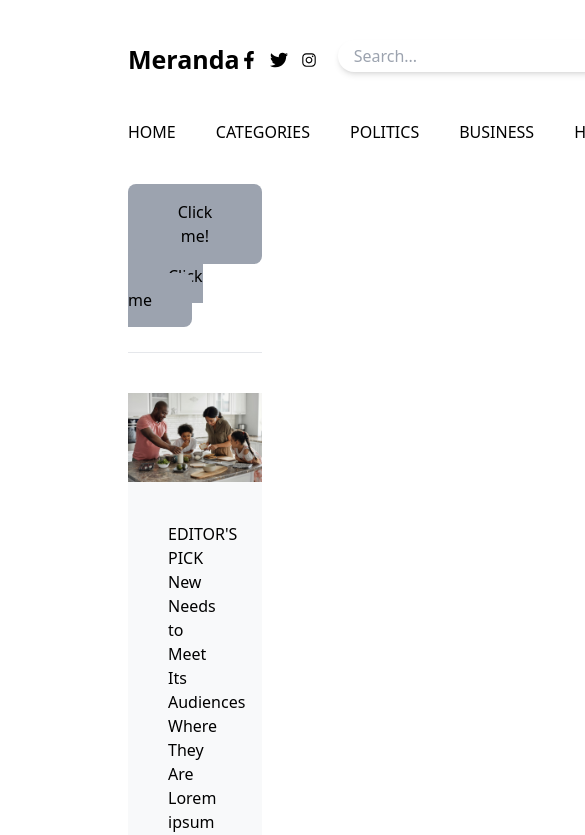
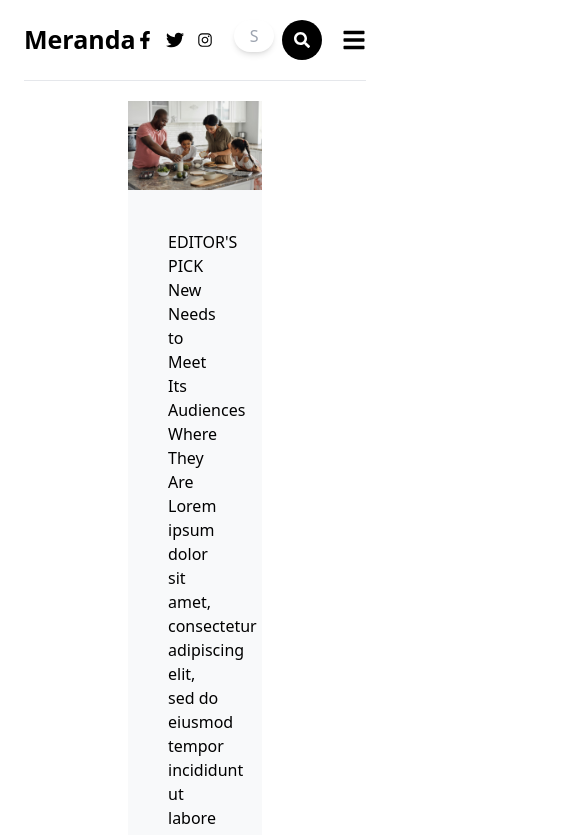
Before and after one commit to StaeyKay/blog, a React (Vite) app: page / in a window 390 px wide. Shown: the top 835 px of the page, 585 px wide, since content can reach past the window. Built offline with nearby package versions, Linux system fonts and the light colour scheme.

Commit message:
Implemeted responsiveness on the navbar

```diff
--- a/src/components/navbar.jsx
+++ b/src/components/navbar.jsx
@@ -1,55 +1,75 @@
-import React from 'react'
-import { Link, useNavigate } from 'react-router-dom';
-import { FaFacebookF } from "react-icons/fa";
-import { FaTwitter } from "react-icons/fa";
+import React, { useState } from "react";
+import { Link } from "react-router-dom";
+import { FaFacebookF, FaTwitter, FaSearch, FaBars } from "react-icons/fa";
 import { IoLogoInstagram } from "react-icons/io";
-import { FaSearch } from "react-icons/fa";
-import K from "../constants"
-
+import K from "../constants";
 
 const Navbar = () => {
-  const navigate = useNavigate()
+  const [isMenuOpen, setIsMenuOpen] = useState(false);
 
   return (
-    <div className='py-10 space-y-10 px-[128px]'>
-      <div className='flex justify-between items-center'>
-        <span className='font-semibold text-[25px]'>Meranda</span>
-        <div className='flex justify-between items-center space-x-5'>
-          <div className='flex space-x-3'>
-            <FaFacebookF className='text-lg' />
-            <FaTwitter className='text-lg' />
-            <IoLogoInstagram className='text-lg' />
+    <div className="py-5 px-6 md:px-10 lg:px-[128px]">
+      <div className="flex justify-between items-center">
+        {/* Logo */}
+        <span className="font-semibold text-[25px]">Meranda</span>
+
+        <div className="flex items-center space-x-5">
+          {/* Social Icons and Search */}
+          <div className="flex space-x-3">
+            <FaFacebookF className="text-lg" />
+            <FaTwitter className="text-lg" />
+            <IoLogoInstagram className="text-lg" />
           </div>
 
-          <div className='flex space-x-2'>
+          {/* Search Input */}
+          <div className="flex space-x-2">
             <form action="">
-              <input type="text" className='shadow-md border-none rounded-full px-4 py-1 outline-none' placeholder='Search...' />
+              <input
+                type="text"
+                className="shadow-md border-none rounded-full px-4 py-1 outline-none w-full md:w-auto"
+                placeholder="Search..."
+              />
             </form>
-            <div className='bg-black p-3 rounded-full'>
-              <FaSearch className='text-white' />
+            <div className="bg-black p-3 rounded-full">
+              <FaSearch className="text-white" />
             </div>
+          </div>
+
+          {/* Hamburger Menu Icon for Mobile */}
+          <div className="md:hidden">
+            <FaBars
+              className="text-2xl cursor-pointer"
+              onClick={() => setIsMenuOpen(!isMenuOpen)}
+            />
           </div>
         </div>
       </div>
-      <div className="flex gap-x-10">
-        {K.NAVLINKS.map(
-          (item, index) => {
-            return <Link key={index} to={item.path}>{item.name}</Link>
-          }
-        )
-        }
+
+      {/* Nav Links for larger screens */}
+      <div className="hidden md:flex justify-end space-x-5 mt-5">
+        {K.NAVLINKS.map((item, index) => (
+          <Link key={index} to={item.path}>
+            {item.name}
+          </Link>
+        ))}
       </div>
-      <button
-       onClick={() => navigate("/dashboard")}
-       className='bg-gray-400 rounded-lg px-10 py-4 text-black'>
-        Click me!
-      </button>
-      <Link to="/dashboard" className='bg-gray-400 rounded-lg px-10 py-4 text-black'>Click me</Link>
+
+      {/* Mobile Menu (dropdown) */}
+      {isMenuOpen && (
+        <div className="md:hidden flex flex-col space-y-3 mt-5">
+          {K.NAVLINKS.map((item, index) => (
+            <Link key={index} to={item.path}>
+              {item.name}
+            </Link>
+          ))}
+        </div>
+      )}
+
       <div>
-        <hr className='text-gray-400 px-0'/>
+        <hr className="text-gray-400 mt-5" />
       </div>
     </div>
-  )
-}
+  );
+};
 
-export default Navbar
+export default Navbar;
--- a/src/utils.js
+++ b/src/utils.js
@@ -19,10 +19,12 @@ export async function saveArticle(article) {
     body: article,
     headers: {
       authorization:
-        "Bearer eyJhbGciOiJIUzI1NiIsInR5cCI6IkpXVCJ9.eyJpZCI6IjY2ZGI4Y2VlOGJiM2M3NzA3OTRkMmM4YiIsImlhdCI6MTcyNTgyNzk0NSwiZXhwIjoxNzI1ODM4NzQ1fQ.46BMpckFNeUk_7Rz-f256W3HC2ZcRip8QtaeONnxTXU",
+        "Bearer eyJhbGciOiJIUzI1NiIsInR5cCI6IkpXVCJ9.eyJpZCI6IjY2ZGI4Y2VlOGJiM2M3NzA3OTRkMmM4YiIsImlhdCI6MTcyNTg5MjYxNiwiZXhwIjoxNzI1OTAzNDE2fQ.ogUvBYB3K1jJZ7QTFeXm0onFUqccBzUSWKuihk9oWcY",
     },
   });
 
   const response = await createArticleResponse.json();
   return response;
 }
+
+export async function getArticles(article) {}
```
